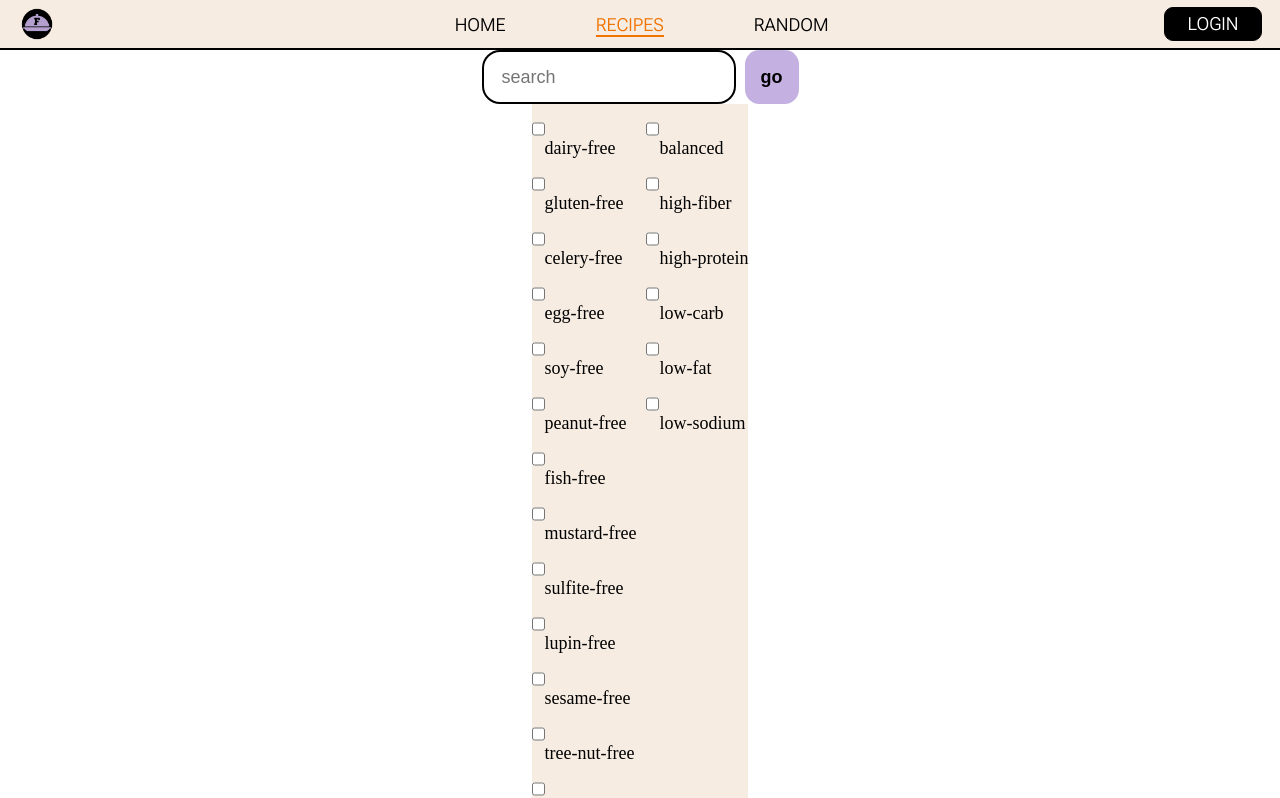
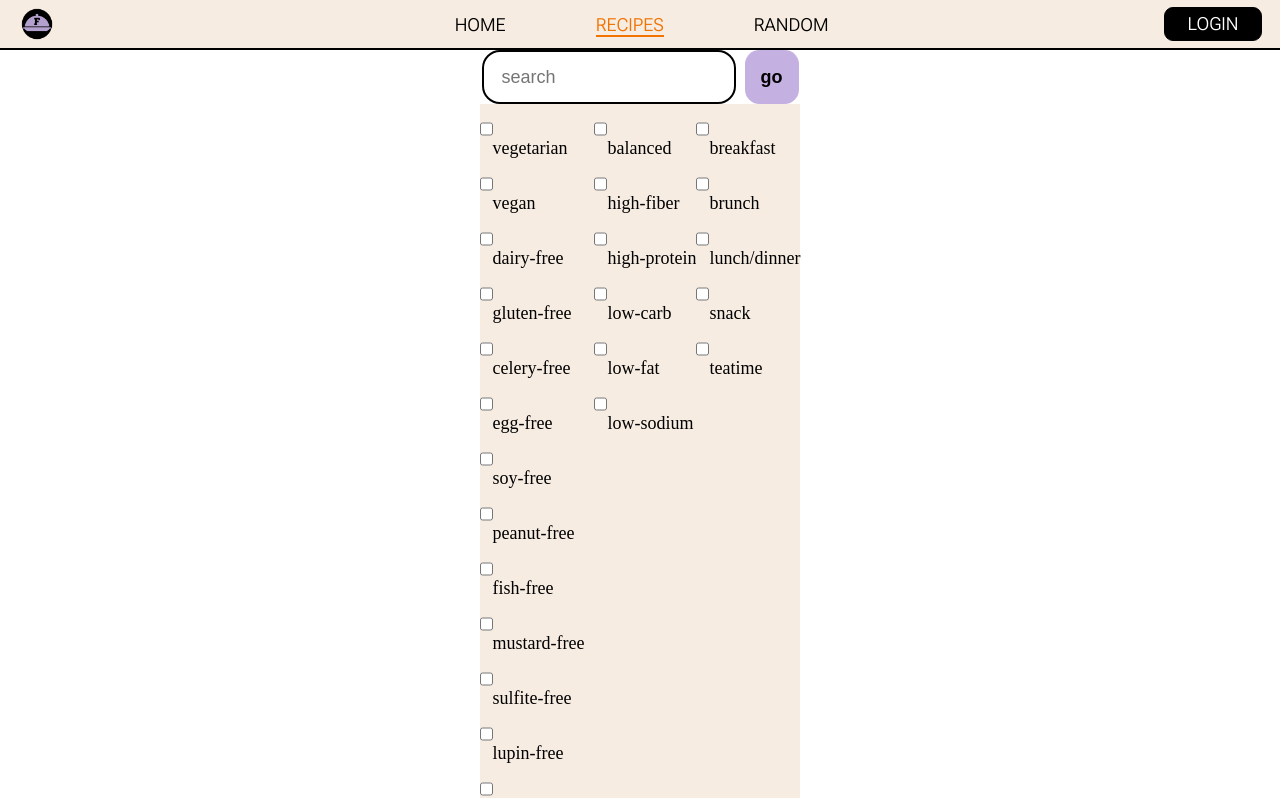
Before and after one commit to carmenvdheide/flavorite-frontend-eindopdracht, a React (Vite) app: page /recipes in a window 1280 px wide. Shown: the top 798 px of the page. Built offline with nearby package versions, Linux system fonts and the light colour scheme; no server answers.

Commit message:
added all of the filters and combined the components

```diff
--- a/src/components/AllergenFilters/AllergenFilters.css
+++ /dev/null
@@ -1,26 +0,0 @@
-
-
-.filterAllergens {
-    background-color: transparent;
-    border: black 1px dashed;
-    width: 50rem;
-}
-
-.buttonShowFilters {
-    height: 2rem;
-    display: flex;
-    align-items: center;
-    background-color: grey;
-    border-radius: 1rem;
-}
-
-.filterAllergens div {
-    background-color: transparent;
-}
-.filterAllergens div label {
-    background-color: transparent;
-}
-
-.dontShowFilters {
-    display: none;
-}
--- a/src/components/AllergenFilters/AllergenFilters.jsx
+++ /dev/null
@@ -1,47 +0,0 @@
-import {useState} from "react";
-import "./AllergenFilters.css"
-import handleAllergens from "../allergens/handleAllergens.jsx";
-
-function AllergenFilters({label, index, isChecked, checkHandler}) {
-
-
-
-
-    const [classnameFiltersShow, setClassnameFiltersShow] = useState('dontShowFilters')
-
-    function buttonClick() {
-        {classnameFiltersShow === "dontShowFilters" ? setClassnameFiltersShow("showFilters") : setClassnameFiltersShow("dontShowFilters")}
-    }
-
-
-    return (
-        <div>
-            <input
-                type="checkbox"
-                id={`${label}Filter`}
-                checked={isChecked}
-                onChange={checkHandler}
-            />
-            <label
-                htmlFor={`${name}Filter`}
-            >{label}</label>
-        </div>
-
-    )
-
-
-
-        // <div className="filterAllergens">
-        //     <button
-        //         onClick={buttonClick}
-        //         className="buttonShowFilters"
-        //     >Filters</button>
-        //     <div className={classnameFiltersShow}>
-
-
-
-
-
-}
-
-export default AllergenFilters
--- a/src/components/dietFilters/DietFilters.jsx
+++ b/src/components/Filters /Filters.jsx
@@ -1,4 +1,4 @@
-function DietFilters({label, isChecked, checkHandler}) {
+function Filters({label, isChecked, checkHandler}) {
     return (
         <div>
             <input
@@ -8,11 +8,10 @@ function DietFilters({label, isChecked, checkHandler}) {
                 onChange={checkHandler}
             />
             <label
-                htmlFor={`${name}Filter`}
+                htmlFor={`${label}Filter`}
             >{label}</label>
         </div>
-
     )
 }
 
-export default DietFilters
+export default Filters
--- a/src/pages/all-recipes/all-recipes.jsx
+++ b/src/pages/all-recipes/all-recipes.jsx
@@ -5,13 +5,14 @@ import RecipeCard from "../../components/recipe-card/recipe-card.jsx";
 import {useEffect, useState} from "react";
 import axios from "axios";
 import SearchBar from "../../components/searchBar/SearchBar/SearchBar.jsx";
-import AllergenFilters from "../../components/AllergenFilters/AllergenFilters.jsx";
-import DietFilters from "../../components/dietFilters/DietFilters.jsx";
+import Filters from "../../components/Filters /Filters.jsx";
 
 
 function AllRecipes() {
     const [ data, setData ] = useState([])
     const [ allergenFilters, setAllergenFilters ] = useState([
+        {name: "vegetarian", checked: false, type: "health"},
+        {name: "vegan", checked: false, type: "health"},
         {name: "dairy-free", checked: false, type: "health"},
         {name: "gluten-free", checked: false, type: "health"},
         {name: "celery-free", checked: false, type: "health"},
@@ -29,8 +30,6 @@ function AllRecipes() {
         {name: "mollusk-free", checked: false, type: "health"},
     ])
 
-    const [ allergenFilterParam, setAllergenFilterParam ] = useState('')
-
     const [ dietFilters, setDietFilters ] = useState([
         {name: "balanced", checked: false, type: "diet"},
         {name: "high-fiber", checked: false, type: "diet"},
@@ -40,7 +39,23 @@ function AllRecipes() {
         {name: "low-sodium", checked: false, type: "diet"},
     ])
 
+    const [ mealTypeFilters, setMealTypeFilters ] = useState([
+        {name: "breakfast", checked: false, type: "mealType"},
+        {name: "brunch", checked: false, type: "mealType"},
+        {name: "lunch/dinner", checked: false, type: "mealType"},
+        {name: "snack", checked: false, type: "mealType"},
+        {name: "teatime", checked: false, type: "mealType"},
+    ])
+
+
+    const [ allergenFilterParam, setAllergenFilterParam ] = useState('')
+
     const [ dietFilterParam, setDietFilterParam ] = useState('')
+
+    const [ mealTypeFiltersParam, setMealTypeFiltersParam ] = useState('')
+
+
+
 
 
     function updateCheckStatus(index, type) {
@@ -64,6 +79,17 @@ function AllRecipes() {
                     return filter
                 })
                 return updatedFilters
+            })
+        } else {
+            setMealTypeFilters(prevFilters => {
+                const updatedFilters = prevFilters.map((filter, i) => {
+                    if (i === index) {
+                        return { ...filter, checked: !filter.checked }
+                    }
+                    return filter
+                })
+                return updatedFilters
+
             })
         }
 
@@ -89,6 +115,16 @@ function AllRecipes() {
         console.log(allergens)
 
     }, [dietFilters])
+
+    useEffect(() => {
+        let mealTypeArray = mealTypeFilters.filter(filter => filter.checked).map(filter => filter.name)
+        let mealType = mealTypeArray.length > 0
+            ? "&mealType=" + mealTypeArray.join('&mealType=')
+            : ''
+        setMealTypeFiltersParam(mealType)
+        console.log(mealType)
+
+    }, [mealTypeFilters])
 
 
 
@@ -122,7 +158,7 @@ function AllRecipes() {
          console.log("PARAMETERS",allergenFilterParam)
 
         try {
-            const result = await axios.get(`https://api.edamam.com/api/recipes/v2?app_id=5512310a&app_key=efdf28b15f81638625269787d80913f7&type=public${allergenFilterParam}${dietFilterParam}` ,
+            const result = await axios.get(`https://api.edamam.com/api/recipes/v2?app_id=5512310a&app_key=efdf28b15f81638625269787d80913f7&type=public${allergenFilterParam}${dietFilterParam}${mealTypeFiltersParam}` ,
                 { params: {
                         q: searchValue,
                     }})
@@ -152,7 +188,7 @@ function AllRecipes() {
                 <div className="filtersBox">
                     <div>
                         {allergenFilters.map((filter, index) => (
-                                <AllergenFilters
+                                <Filters
                                     key={filter.name}
                                     label={filter.name}
                                     index={index}
@@ -166,12 +202,23 @@ function AllRecipes() {
 
                     <div>
                         {dietFilters.map((filter, index) => (
-                            <DietFilters
+                            <Filters
                                 key={filter.name}
                                 label={filter.name}
                                 index={index}
                                 isChecked={filter.checked}
                                 checkHandler={() => updateCheckStatus(index, filter.type) }
+                            />
+                        ))}
+                    </div>
+
+                    <div>
+                        {mealTypeFilters.map((filter, index) => (
+                            <Filters
+                                key={filter.name}
+                                label={filter.name}
+                                isChecked={filter.checked}
+                                checkHandler={() => updateCheckStatus(index, filter.type)}
                             />
                         ))}
                     </div>
```
Also changed, not shown: src/components/Filters /Filters.css (added).
